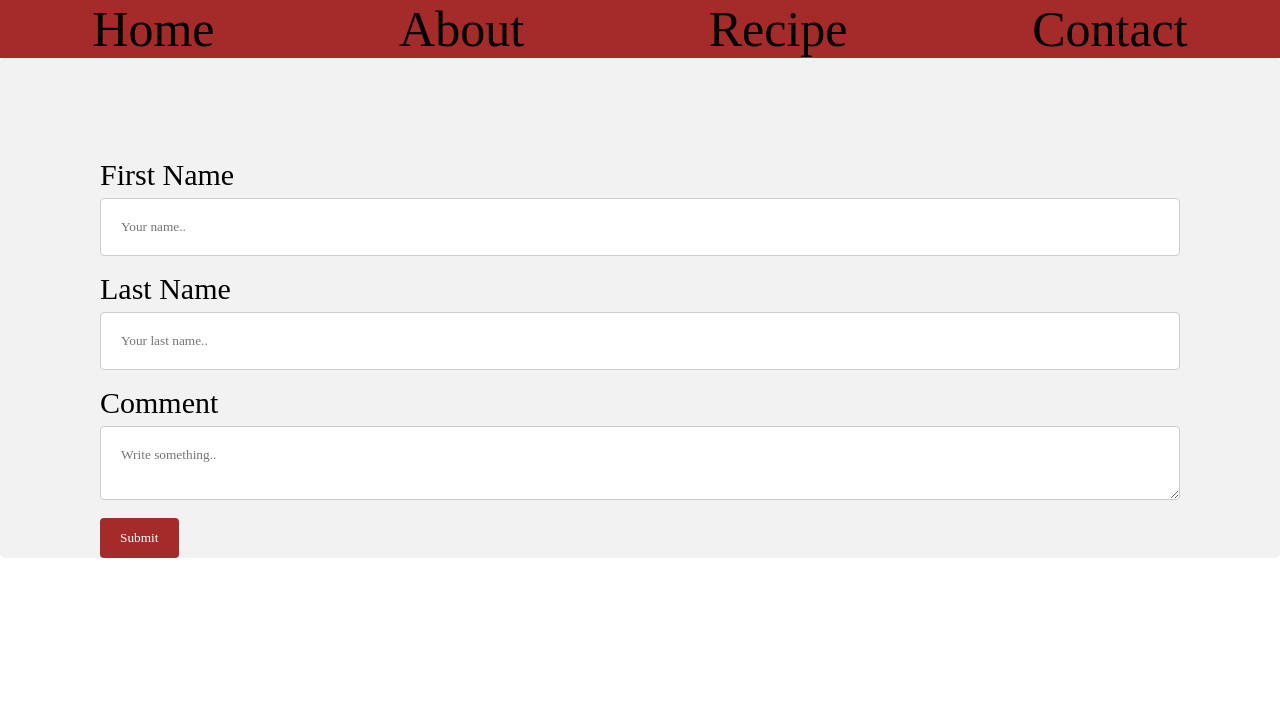
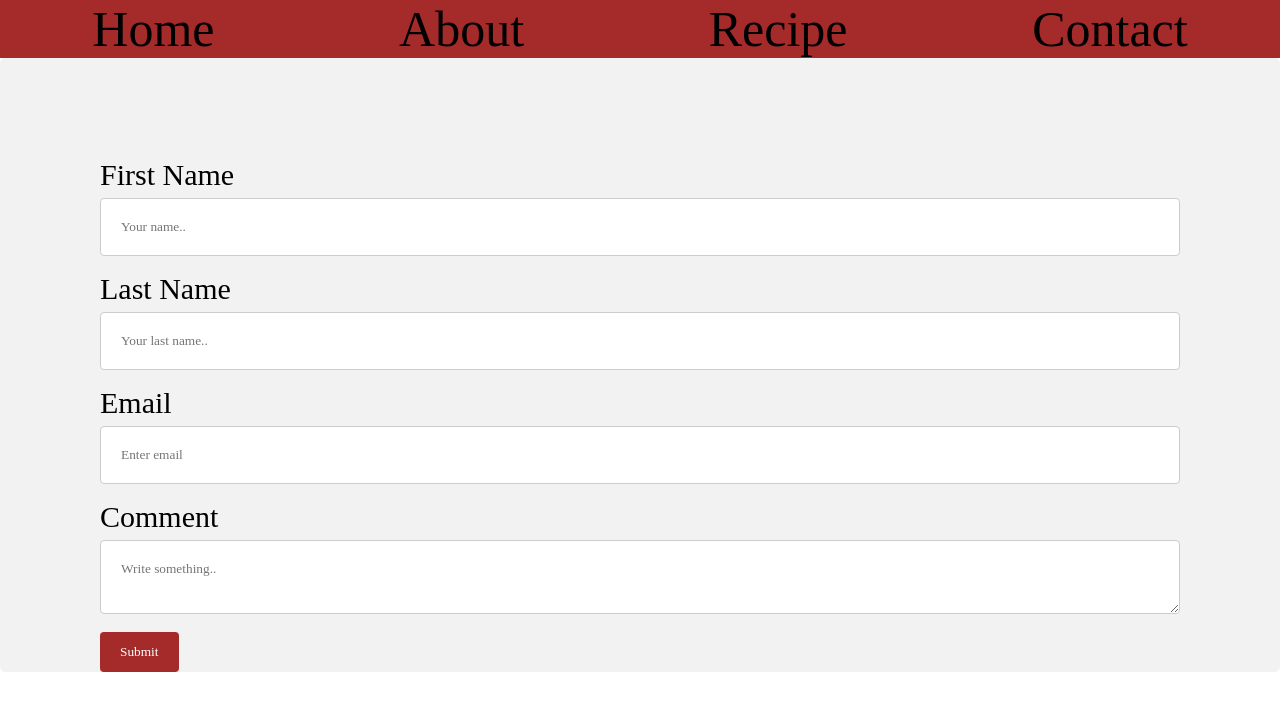
Before and after one commit to santhosh-reddy750/Recipe-App, a React (Create React App) app: page /contact in a window 1280 px wide. Shown: the top 710 px of the page. Built offline with nearby package versions, Linux system fonts and the light colour scheme.

Commit message:
Update Contact.js

```diff
--- a/src/Contact.js
+++ b/src/Contact.js
@@ -10,6 +10,8 @@ const Contact = () => {
 
           <label>Last Name</label>
           <input type="text" id="lname" name="lastname" placeholder="Your last name.."/>
+          <label>Email</label>
+          <input type="text" id="email" name="email" placeholder="Enter email "/>
 
 
 
```
